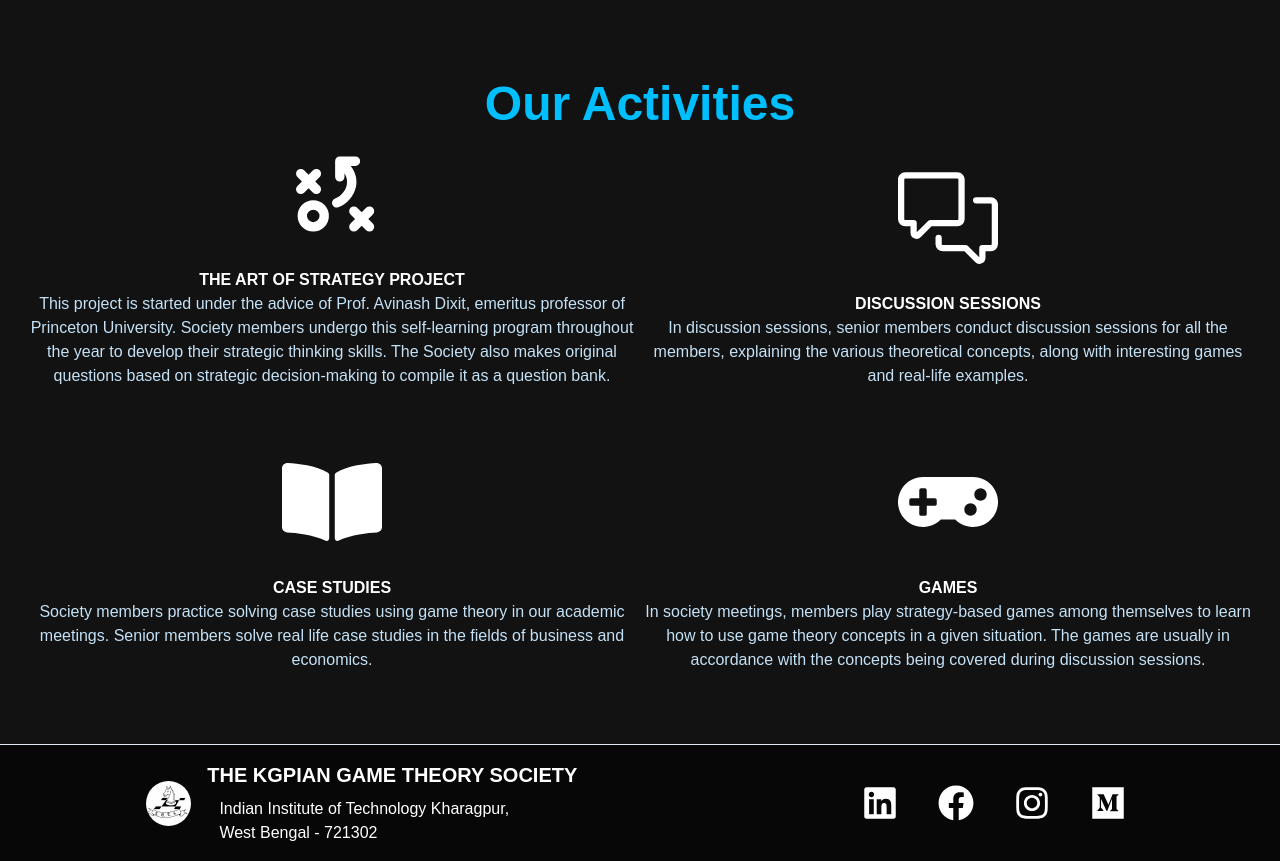
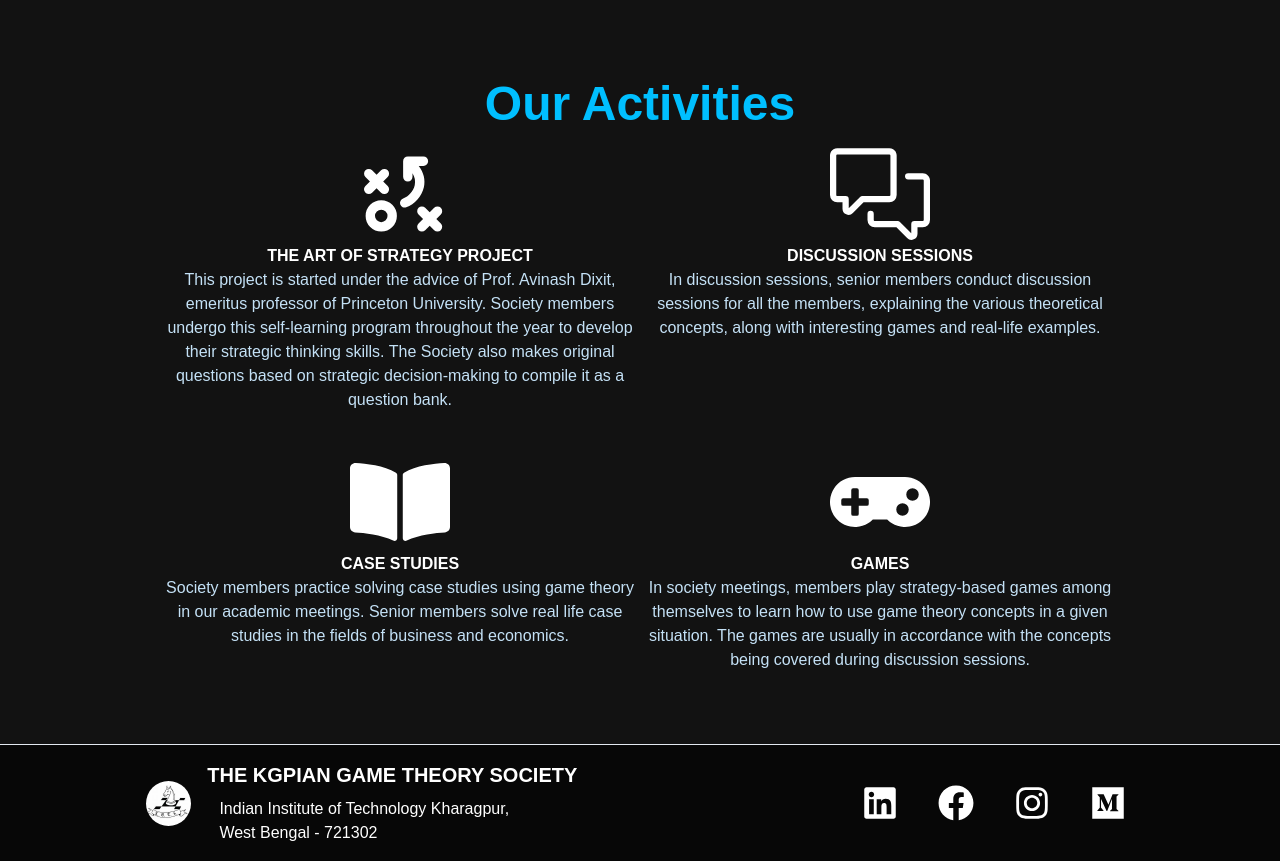
Before and after one commit to kgts-iitkgp/site-frontend, a Next.js app: page /about in a window 1280 px wide. Shown: the part 1120-1981 px from the top of the page. Built offline with nearby package versions, Linux system fonts and the light colour scheme; a web font is replaced by a local one.

Commit message:
sizing of our activities part about page

```diff
--- a/src/app/about/page.tsx
+++ b/src/app/about/page.tsx
@@ -48,29 +48,40 @@ export default function About() {
               />
             </div>
             <div className="w-full sm:w-[45%] h-auto text-base md:text-lg text-left text-white my-6 mx-6">
-    <p className="text-tertiary text-2xl md:text-3xl lg:text-4xl font-bold my-2">Founding</p>
+              <p className="text-tertiary text-2xl md:text-3xl lg:text-4xl font-bold my-2">
+                Founding
+              </p>
               <p>
-      <b>The KGPian Game Theory Society</b> was founded on <b>19th August 2010</b> by <b>Mr. Manoj Gadia</b>.
-      It is a student body which organizes various Game Theory related programs. With a motive of
-      spreading awareness, knowledge and application of Game Theory, first official session of society
-      was 15th June 2011 to 14th June 2012. Since then the society has seen tremendous growth over
-      the years and witnessed good response from students and game theory enthusiasts. By the able
-      guidance and vision of its founder Manoj Gadia, this society has grown to become a family with
-      more than 50 members.
+                <b>The KGPian Game Theory Society</b> was founded on{" "}
+                <b>19th August 2010</b> by <b>Mr. Manoj Gadia</b>. It is a
+                student body which organizes various Game Theory related
+                programs. With a motive of spreading awareness, knowledge and
+                application of Game Theory, first official session of society
+                was 15th June 2011 to 14th June 2012. Since then the society has
+                seen tremendous growth over the years and witnessed good
+                response from students and game theory enthusiasts. By the able
+                guidance and vision of its founder Manoj Gadia, this society has
+                grown to become a family with more than 50 members.
               </p>
             </div>
           </div>
 
           <div className="w-full md:w-4/5 h-auto px-8 py-4 sm:p-8 flex flex-col-reverse sm:flex-row justify-center items-center">
             <div className="w-full sm:w-[45%] h-auto text-base md:text-lg text-left text-white my-6 mx-6">
-    <p className="text-tertiary text-2xl md:text-3xl lg:text-4xl font-bold my-2">Motive</p>
+              <p className="text-tertiary text-2xl md:text-3xl lg:text-4xl font-bold my-2">
+                Motive
+              </p>
               <p>
-      The Society was founded with a main motive to promote concepts of <b>Game Theory</b> and
-      <b>Strategic Thinking</b>. Many situations in people's lives make them choose between different
-      options and we always intend to optimize our chances and get the best outcome. This is where
-      Game Theory comes into play. The outcomes decided by the situations provoke us to analyze
-      them statistically and hence choose the optimal solution through various methods and
-      statistics. This society promotes these concepts by various means.
+                The Society was founded with a main motive to promote concepts
+                of <b>Game Theory</b> and
+                <b>Strategic Thinking</b>. Many situations in people's lives
+                make them choose between different options and we always intend
+                to optimize our chances and get the best outcome. This is where
+                Game Theory comes into play. The outcomes decided by the
+                situations provoke us to analyze them statistically and hence
+                choose the optimal solution through various methods and
+                statistics. This society promotes these concepts by various
+                means.
               </p>
             </div>
             <div className="w-full sm:w-[55%] h-auto object-cover overflow-hidden">
@@ -81,7 +92,6 @@ export default function About() {
               />
             </div>
           </div>
-
         </div>
         <div className="flex flex-col justify-center">
           <div className="text-center mt-20">
@@ -89,15 +99,12 @@ export default function About() {
               Our Activities
             </h1>
           </div>
-          <div className="mx-6 flex flex-col justify-center items-center">
-            <div className="flex flex-col sm:flex-row sm:justify-around justify-center items-center">
+          <div className="mx-6 flex flex-col justify-start items-center">
+            <div className="flex w-full flex-col sm:flex-row sm:justify-between justify-center items-center sm:items-start">
               <div className="w-4/5 mt-4 sm:w-[40%] h-auto flex flex-col items-center">
-                <PiStrategyBold
-                  className="text-white w-[80px] h-[80px] sm:w-[100px] sm:h-[100px]"
-                />
-                <p className="text-sm sm:text-base md:text-lg lg:text-xl  text-tertiary my-6 text-center">
+                <PiStrategyBold className="text-white w-[80px] h-[80px] sm:w-[100px] sm:h-[100px]" />
                 <b className="text-white">THE ART OF STRATEGY PROJECT</b>
-                  <br />
+                <p className="text-sm sm:text-base md:text-lg lg:text-xl sm:w-[300px] md:w-[370px] lg:w-[480px] text-tertiary mb-6 text-center">
                   This project is started under the advice of Prof. Avinash
                   Dixit, emeritus professor of Princeton University. Society
                   members undergo this self-learning program throughout the year
@@ -105,16 +112,12 @@ export default function About() {
                   makes original questions based on strategic decision-making to
                   compile it as a question bank.
                   <br />
-                  <br />
                 </p>
               </div>
               <div className="w-4/5 mt-4 sm:w-[40%] h-auto flex flex-col items-center">
-                <GoCommentDiscussion
-                  className="text-white w-[80px] h-[80px] sm:w-[100px] sm:h-[100px]"
-                />
-                <p className="text-sm sm:text-base md:text-lg lg:text-xl  text-tertiary my-6 text-center">
+                <GoCommentDiscussion className="text-white w-[80px] h-[80px] sm:w-[100px] sm:h-[100px]" />
                 <b className="text-white">DISCUSSION SESSIONS</b>
-                  <br />
+                <p className="text-sm sm:text-base md:text-lg lg:text-xl sm:w-[300px] md:w-[370px] lg:w-[480px]  text-tertiary mb-6 text-center">
                   In discussion sessions, senior members conduct discussion
                   sessions for all the members, explaining the various
                   theoretical concepts, along with interesting games and
@@ -123,14 +126,11 @@ export default function About() {
                 </p>
               </div>
             </div>
-            <div className="flex flex-col sm:flex-row sm:justify-around justify-center items-center">
+            <div className="flex w-full flex-col sm:flex-row sm:justify-between justify-center items-center sm:items-start">
               <div className="w-4/5 mt-4 sm:w-[40%] h-auto flex flex-col items-center">
-                <FaBookOpen
-                  className="text-white w-[80px] h-[80px] sm:w-[100px] sm:h-[100px]"
-                />
-                <p className="text-sm sm:text-base md:text-lg lg:text-xl  text-tertiary my-6 text-center">
+                <FaBookOpen className="text-white w-[80px] h-[80px] sm:w-[100px] sm:h-[100px]" />
                 <b className="text-white">CASE STUDIES</b>
-                  <br />
+                <p className="text-sm sm:text-base md:text-lg lg:text-xl sm:w-[300px] md:w-[370px] lg:w-[480px]  text-tertiary mb-6 text-center">
                   Society members practice solving case studies using game
                   theory in our academic meetings. Senior members solve real
                   life case studies in the fields of business and economics.
@@ -138,12 +138,9 @@ export default function About() {
                 </p>
               </div>
               <div className="w-4/5 mt-4 sm:w-[40%] h-auto flex flex-col items-center">
-                <FaGamepad
-                  className="text-white w-[80px] h-[80px] sm:w-[100px] sm:h-[100px]"
-                />
-                <p className="text-sm sm:text-base md:text-lg lg:text-xl  text-tertiary my-6 text-center">
+                <FaGamepad className="text-white w-[80px] h-[80px] sm:w-[100px] sm:h-[100px]" />
                 <b className="text-white">GAMES</b>
-                  <br />
+                <p className="text-sm sm:text-base md:text-lg lg:text-xl sm:w-[300px] md:w-[370px] lg:w-[480px]  text-tertiary mb-6 text-center">
                   In society meetings, members play strategy-based games among
                   themselves to learn how to use game theory concepts in a given
                   situation. The games are usually in accordance with the
```
Lines whose indentation alone changed are shown as unchanged.
